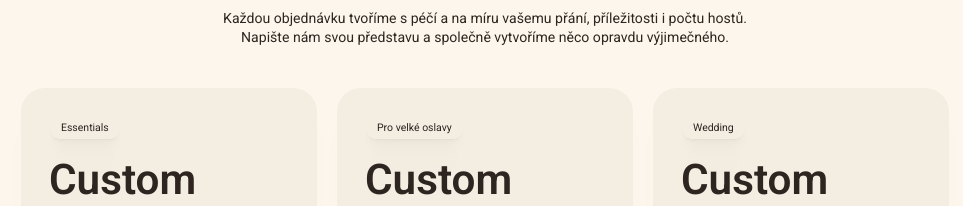
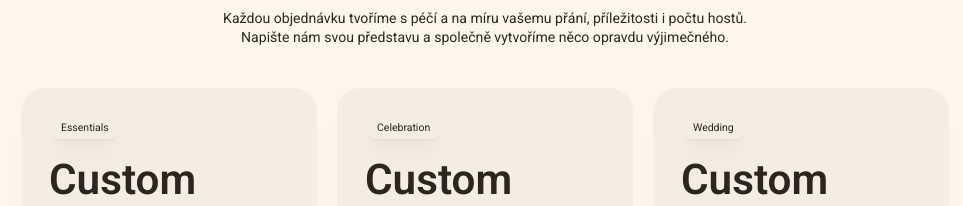
Before and after one commit to dmytro-webild/e6e0795c-41e9-41ee-9c49-ff970b5c7125, a React (Vite) app: page / in a window 1280 px wide. Shown: the part 6240-6446 px from the top of the page, without its empty margins (155-1118 px from the left). Built offline with nearby package versions, Linux system fonts and the light colour scheme; a web font is replaced by a local one.

Commit message:
Switch to version 9: modified src/pages/HomePage/sections/Pricing.tsx

```diff
--- a/src/pages/HomePage/sections/Pricing.tsx
+++ b/src/pages/HomePage/sections/Pricing.tsx
@@ -16,7 +16,7 @@ export default function PricingSection(): React.JSX.Element {
                 description="Každou objednávku tvoříme s péčí a na míru vašemu přání, příležitosti i počtu hostů. Napište nám svou představu a společně vytvoříme něco opravdu výjimečného."
                 plans={[
                   { tag: "Essentials", price: "Custom", description: "Small-batch orders & themed boxes.", features: ["Consultation", "1 Flavor Choice", "Pick-up in KH"] },
-                  { tag: "Pro velké oslavy", price: "Custom", description: "Large events & sweet bars.", features: ["Full Design", "Multiple Flavors", "Delivery Option"] },
+                  { tag: "Celebration", price: "Custom", description: "Large events & sweet bars.", features: ["Full Design", "Multiple Flavors", "Delivery Option"] },
                   { tag: "Wedding", price: "Custom", description: "Premium full-scale service.", features: ["Design Suite", "Custom Palette", "Set-up Service"] }
                 ]}
                 textAnimation="slide-up"
```
